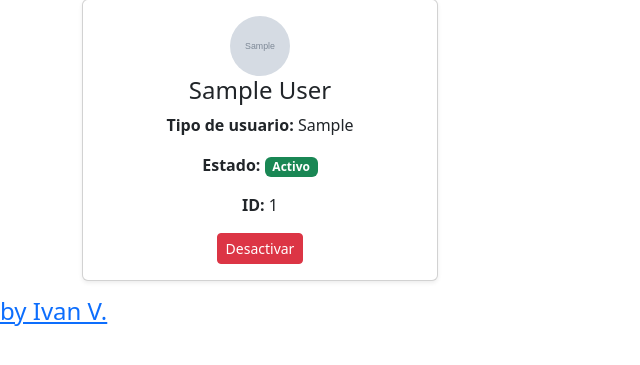
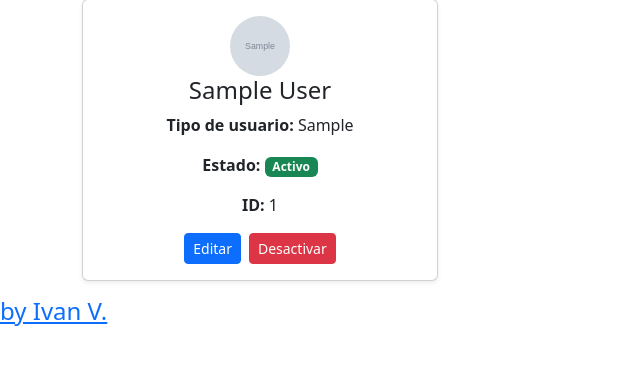
Before and after one commit to Iv4n-0v/Project_Social_MEdi4, a FastAPI app: page /users in a window 1280 px wide. Shown: the part 153-518 px from the top of the page, without its empty margins (0-640 px from the left). Run offline with FastAPI, Linux system fonts and the light colour scheme; tables that the repository leaves empty hold one stand-in row (values such as "Sample post"); grey boxes marked "Sample" are stand-in pictures; parts of the project's set-up code (start-up, migrations or seed data) failed here and were passed over.

Commit message:
adding of the edit button

```diff
--- a/templates/user_list.html
+++ b/templates/user_list.html
@@ -1,5 +1,6 @@
 {% include 'header.html' %}
-{%include 'navbar.html'%}
+{% include 'navbar.html' %}
+
 <div class="container mt-4">
     <div class="d-flex justify-content-between align-items-center mb-3">
         <h1>Usuarios Registrados</h1>
@@ -33,12 +34,15 @@
                         {% endif %}
                     </p>
 
-
                     <p class="card-text">
                         <strong>ID:</strong> {{ user.id }}
                     </p>
 
                     <div class="d-flex justify-content-center gap-2">
+
+                        <a href="/users/edit/{{ user.id }}" class="btn btn-primary btn-sm">
+                            Editar
+                        </a>
 
                         <form action="/users/{{ user.id }}/delete" method="post">
                             <button type="submit" class="btn btn-danger btn-sm">
```
Lines whose indentation alone changed are shown as unchanged.
